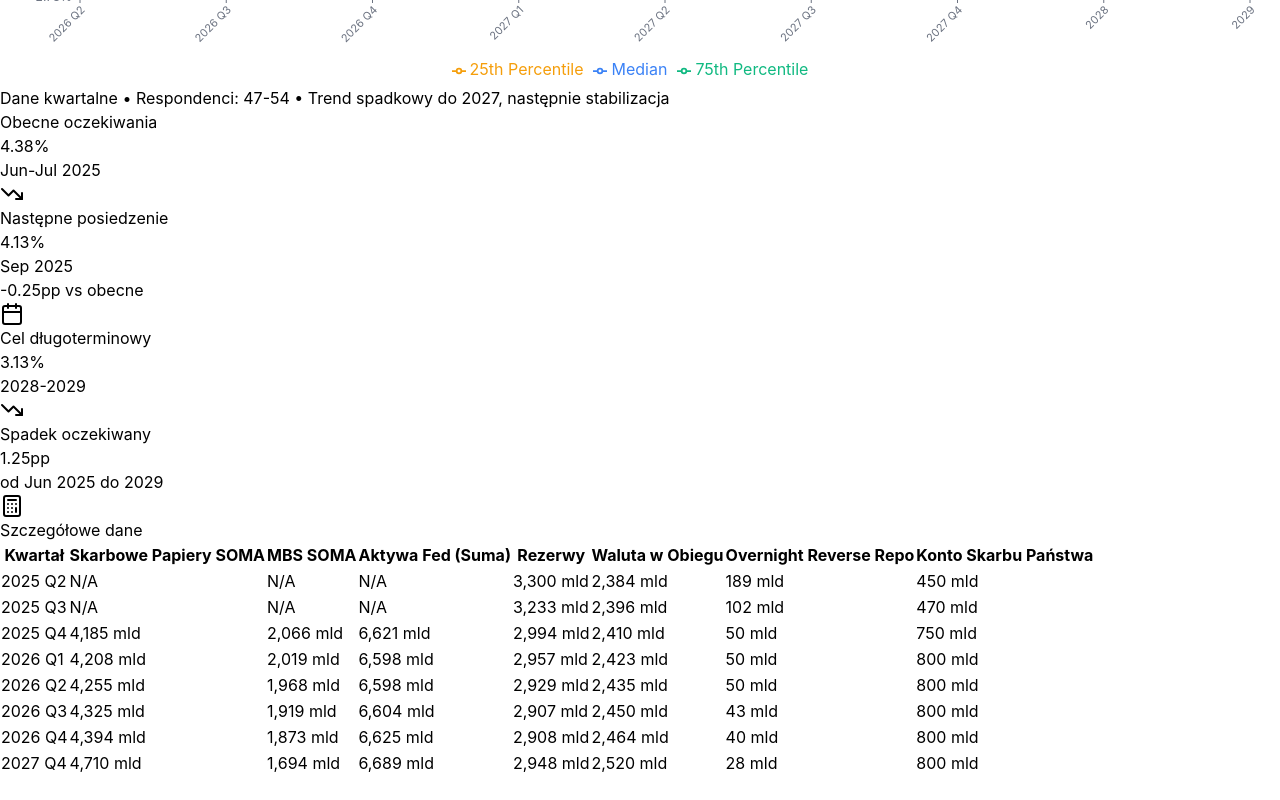
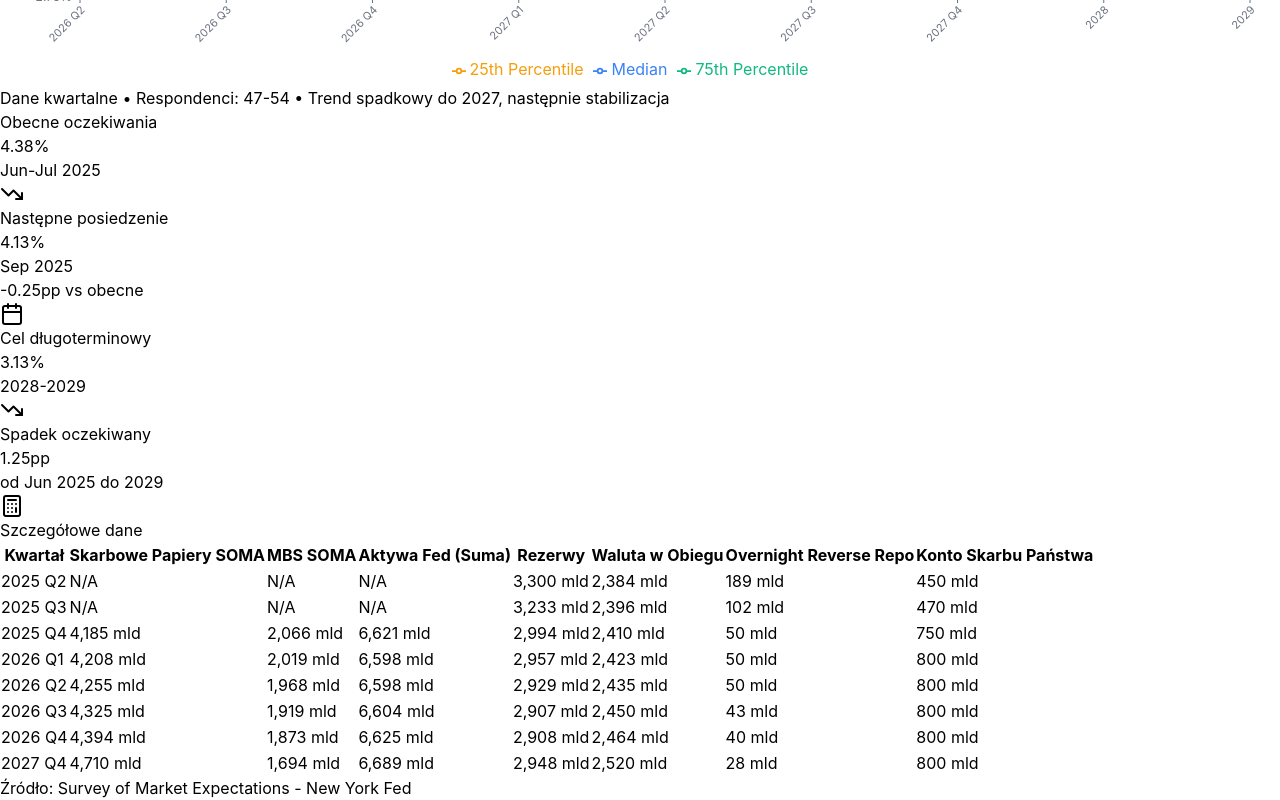
Before and after one commit to dankostecki/FedExpectations, a React (Vite) app: page / in a window 1280 px wide. Shown: the part 1862-2662 px from the top of the page. Before the commit the page ends 2638 px from the top, so only its background shows below. Built offline with nearby package versions, Linux system fonts and the light colour scheme.

Commit message:
Update FedDashboard.tsx

```diff
--- a/src/components/FedDashboard.tsx
+++ b/src/components/FedDashboard.tsx
@@ -449,6 +449,23 @@ const FedDashboard = () => {
           </div>
         </div>
       </div>
+
+      {/* Footer */}
+      <footer className="bg-gray-50 border-t mt-12">
+        <div className="max-w-7xl mx-auto px-4 sm:px-6 lg:px-8 py-6">
+          <div className="text-center text-sm text-gray-600">
+            Źródło:{' '}
+            <a
+              href="https://www.newyorkfed.org/markets/market-intelligence/survey-of-market-expectations"
+              target="_blank"
+              rel="noopener noreferrer"
+              className="text-blue-600 hover:text-blue-800 underline"
+            >
+              Survey of Market Expectations - New York Fed
+            </a>
+          </div>
+        </div>
+      </footer>
     </div>
   );
 };
```
